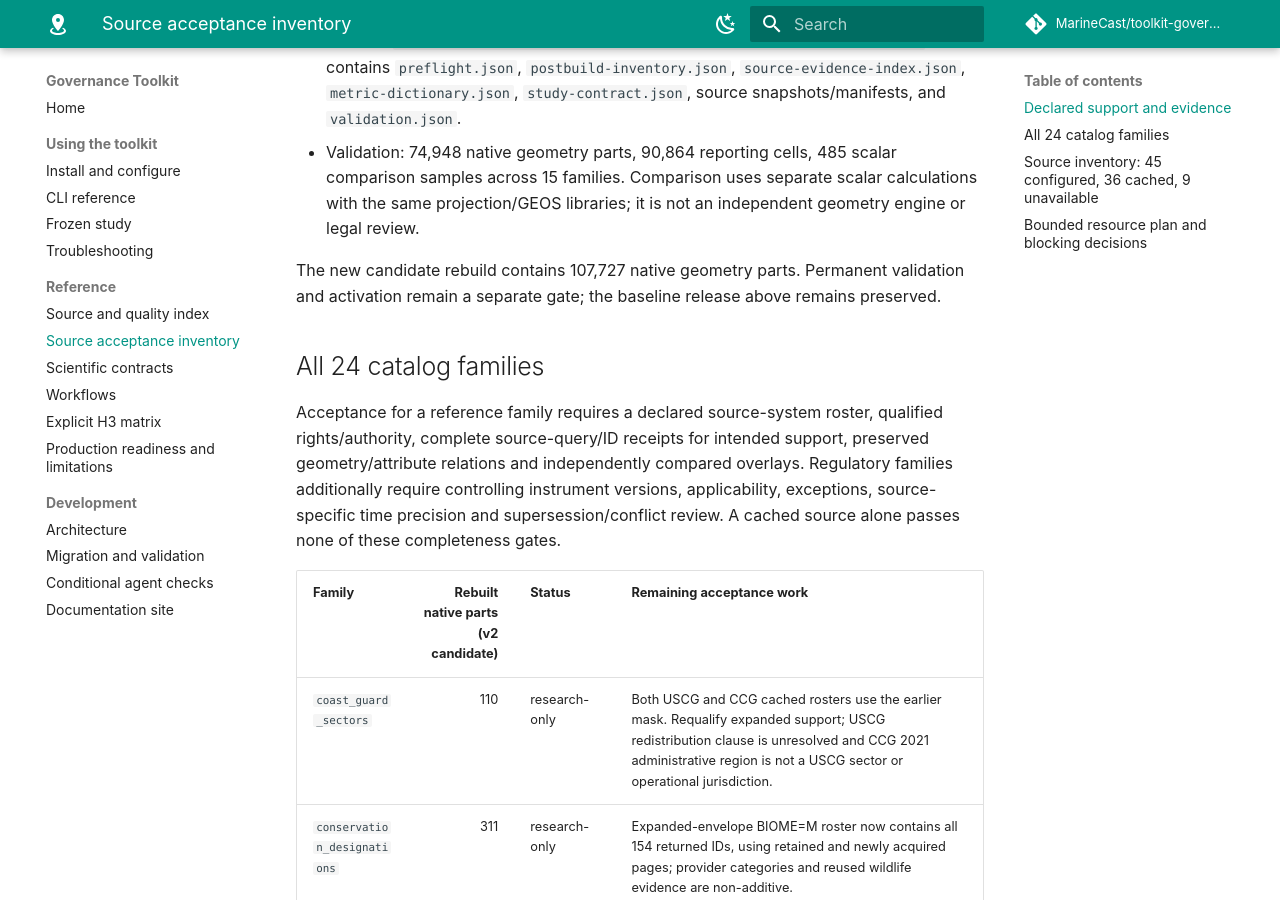
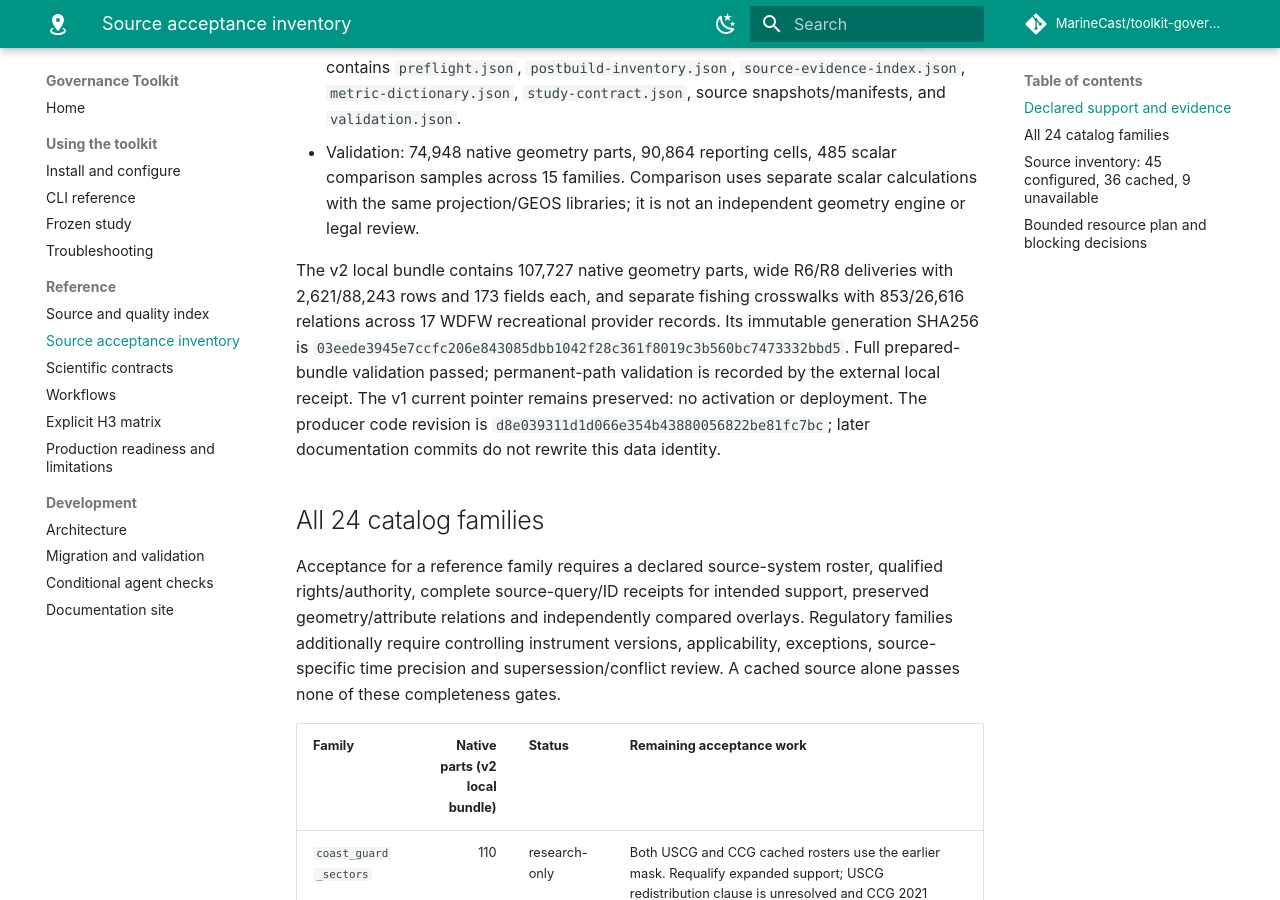
Before and after one commit to MarineCast/toolkit-governance, an MkDocs documentation site: the page built from docs/source-acceptance.md, in a window 1280 px wide and 900 px high, scrolled down 878 px. Built offline with MkDocs 1.6.1 and Material for MkDocs 9.7.7, drawn with Linux system fonts in a browser that asks for light colours; comment, search, counter and statistics services are not loaded; some of the changed text lies outside the part shown.

Commit message:
Record final local v2 inventory and retained current pointer

```diff
--- a/docs/source-acceptance.md
+++ b/docs/source-acceptance.md
@@ -13,13 +13,13 @@ This inventory retains the published 2026-10-09 baseline and records the bounded
 - Exact delivered generation: `governance-shared-study-20261009-v1`; generation SHA256 `0013e30892b4292a342531b84b5e8ace1269f18453e665c130a672715138041b`. It contains `preflight.json`, `postbuild-inventory.json`, `source-evidence-index.json`, `metric-dictionary.json`, `study-contract.json`, source snapshots/manifests, and `validation.json`.
 - Validation: 74,948 native geometry parts, 90,864 reporting cells, 485 scalar comparison samples across 15 families. Comparison uses separate scalar calculations with the same projection/GEOS libraries; it is not an independent geometry engine or legal review.
 
-The new candidate rebuild contains 107,727 native geometry parts. Permanent validation and activation remain a separate gate; the baseline release above remains preserved.
+The v2 local bundle contains 107,727 native geometry parts, wide R6/R8 deliveries with 2,621/88,243 rows and 173 fields each, and separate fishing crosswalks with 853/26,616 relations across 17 WDFW recreational provider records. Its immutable generation SHA256 is `03eede3945e7ccfc206e843085dbb1042f28c361f8019c3b560bc7473332bbd5`. Full prepared-bundle validation passed; permanent-path validation is recorded by the external local receipt. The v1 current pointer remains preserved: no activation or deployment. The producer code revision is `d8e039311d1d066e354b43880056822be81fc7bc`; later documentation commits do not rewrite this data identity.
 
 ## All 24 catalog families
 
 Acceptance for a reference family requires a declared source-system roster, qualified rights/authority, complete source-query/ID receipts for intended support, preserved geometry/attribute relations and independently compared overlays. Regulatory families additionally require controlling instrument versions, applicability, exceptions, source-specific time precision and supersession/conflict review. A cached source alone passes none of these completeness gates.
 
-| Family | Rebuilt native parts (v2 candidate) | Status | Remaining acceptance work |
+| Family | Native parts (v2 local bundle) | Status | Remaining acceptance work |
 | --- | ---: | --- | --- |
 | `coast_guard_sectors` | 110 | research-only | Both USCG and CCG cached rosters use the earlier mask. Requalify expanded support; USCG redistribution clause is unresolved and CCG 2021 administrative region is not a USCG sector or operational jurisdiction. |
 | `conservation_designations` | 311 | research-only | Expanded-envelope BIOME=M roster now contains all 154 returned IDs, using retained and newly acquired pages; provider categories and reused wildlife evidence are non-additive. |
@@ -106,6 +106,8 @@ The user approved 500,000,000 total decoded direct-response bytes. The completed
 
 The 2.7 GB staging guard remains unchanged. Reused raw cache leaves are references to preserved immutable data; new bundles dereference them and contain no symlinks. Final build/publication costs and resulting native counts must come from the new local validation receipts, not the baseline measurements below.
 
+The v2 local bundle retains 1,023,027,692 member bytes across 2,044 members. Prepared staging, local copy and owned acquisition intermediates used a measured 2,243,291,320 bytes at copy/readback, under the unchanged 2.7 GB guard. The worker was stopped on a parent handover instruction after assembly, then validation resumed without reacquisition/rebuild: 514.35 s before interruption and 218.00 s for complete preserved-bundle validation. Peak build RSS was 3,226,255,360 bytes; final permanent-path costs travel with local resource receipts.
+
 The successful prior build/publication retained 870,319,005 generation-member bytes across 158 members. Preparation plus publication consumed 1,740,669,935 bytes under the 2.7 GB staging cap. Recovery overlay plus validation took 483.49 s; permanent publication/validation took 212.85 s with 2.82 GB measured RSS and 6.29 GB peak memory footprint. These are measured prior-run costs, not promises for expanded sources. Retain old releases/caches and stage new outputs separately; no cleanup of pre-existing files.
 
 | Work | Estimate / cap treatment | Dependency |
```
